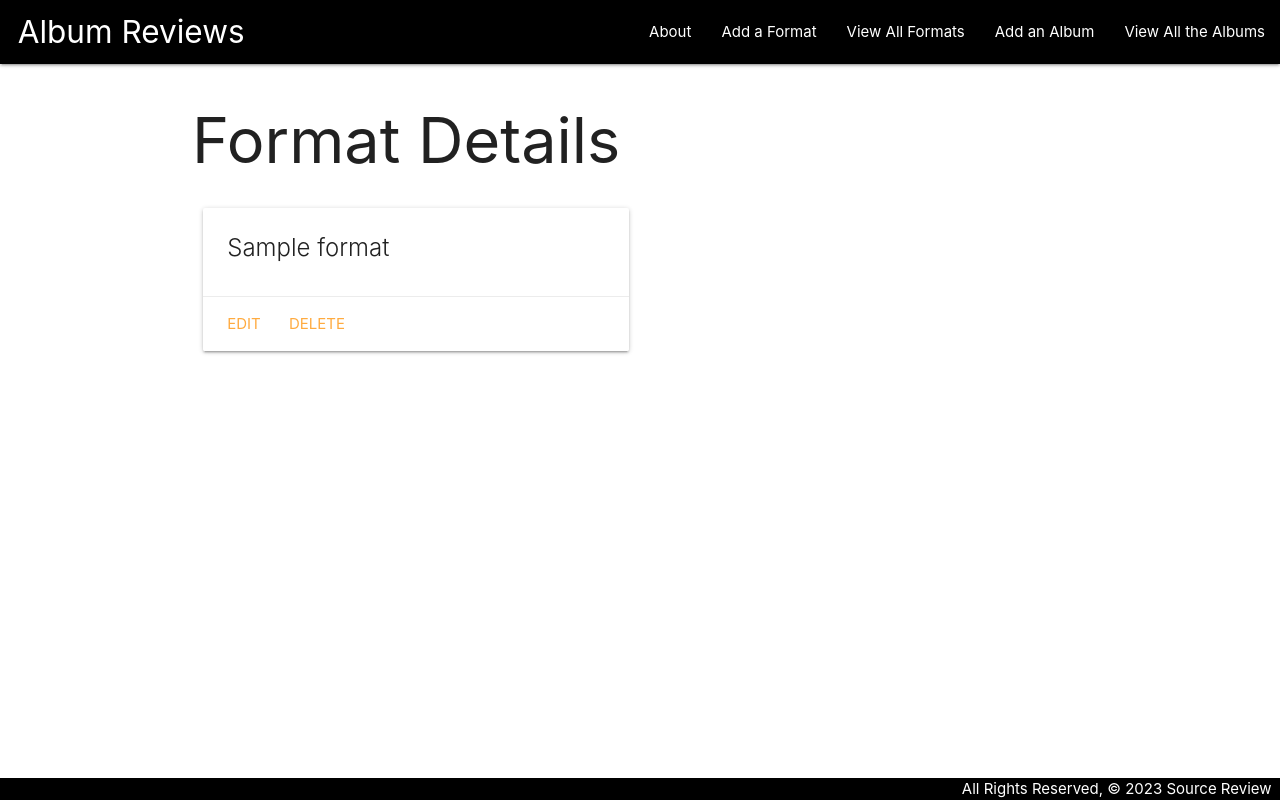
After one commit to mpomento12/source-review, a Django app: page /formats/1/ in a window 1280 px wide. The commit adds this page. Run offline with Django 4.2, Linux system fonts and the light colour scheme; tables that the repository leaves empty hold one stand-in row (values such as "Sample post").

Commit message:
Added a Many to Many relationship to Django

```diff
--- a/main_app/models.py
+++ b/main_app/models.py
@@ -1,5 +1,6 @@
 from django.db import models
 from django.urls import reverse
+from datetime import date
 
 
 REVIEWS = (
@@ -8,8 +9,15 @@ REVIEWS = (
     ('B', 'Bad')
 )
 
+class Format(models.Model):
+    name = models.CharField(max_length=50)
 
-# Create your models here.
+    def __str__(self):
+        return self.name
+
+    def get_absolute_url(self):
+        return reverse('formats_detail', kwargs={'pk': self.id})
+
 
 class Album(models.Model):
     name = models.CharField(max_length=100)
@@ -17,6 +25,7 @@ class Album(models.Model):
     company = models.CharField(max_length=100)
     article = models.TextField(max_length=10000, default="")
     year = models.IntegerField()
+    formats = models.ManyToManyField(Format)
 
     def __str__(self):
         return self.name
--- a/main_app/templates/base.html
+++ b/main_app/templates/base.html
@@ -31,6 +31,8 @@
           </ul>
           <ul class="right">
             <li><a href="{% url 'about' %}">About</a></li>
+            <li><a href="{% url 'formats_create' %}">Add a Format</a></li>
+             <li><a href="{% url 'formats_index' %}">View All Formats</a></li>
             <li><a href="{% url 'albums_create' %}">Add an Album</a></li>
             <li><a href="{% url 'index' %}">View All the Albums</a></li>
           </ul>
--- /dev/null
+++ b/main_app/templates/main_app/format_detail.html
@@ -0,0 +1,18 @@
+{% extends 'base.html' %} {% block content %}
+
+<h1>Format Details</h1>
+
+<div class="row">
+  <div class="col s6 col-offset-3">
+    <div class="card">
+      <div class="card-content">
+        <span class="card-title">{{ format.name }}</span>
+      </div>
+      <div class="card-action">
+        <a href="{% url 'formats_update' format.id %}">Edit</a>
+        <a href="{% url 'formats_delete' format.id %}">Delete</a>
+      </div>
+    </div>
+  </div>
+</div>
+{% endblock %}
--- a/main_app/urls.py
+++ b/main_app/urls.py
@@ -9,5 +9,11 @@ urlpatterns = [
     path('albums/create/', views.AlbumCreate.as_view(), name='albums_create'),
     path('albums/<int:pk>/update/', views.AlbumUpdate.as_view(), name='albums_update'),
     path('albums/<int:pk>/delete/', views.AlbumDelete.as_view(), name='albums_delete'),
-    path('albums/<int:album_id>/add_review/', views.add_review, name='add_review')
+    path('albums/<int:album_id>/add_review/', views.add_review, name='add_review'),
+    path('formats/', views.FormatList.as_view(), name='formats_index'),
+    path('formats/<int:pk>/', views.FormatDetail.as_view(), name='formats_detail'),
+    path('formats/create/', views.FormatCreate.as_view(), name='formats_create'),
+    path('formats/<int:pk>/update/', views.FormatUpdate.as_view(), name='formats_update'),
+    path('formats/<int:pk>/delete/', views.FormatDelete.as_view(), name='formats_delete'),
+    path('albums/<int:album_id>/assoc_format/<int:format_id>/', views.assoc_format, name='assoc_format')
 ]
--- a/main_app/views.py
+++ b/main_app/views.py
@@ -1,6 +1,7 @@
 from django.shortcuts import render, redirect
 from django.views.generic.edit import CreateView, UpdateView, DeleteView
-from .models import Album
+from django.views.generic import ListView, DetailView
+from .models import Album, Format
 from .forms import ReviewForm
 
 
@@ -18,21 +19,29 @@ def albums_index(request):
 
 def albums_detail(request, album_id):
     album = Album.objects.get(id=album_id)
+    id_list = album.formats.all().values_list('id')
+    formats_album_doesnt_have = Format.objects.exclude(id__in=id_list)
     review_form = ReviewForm()
-    return render(request, 'albums/detail.html', {'album':album, 'review_form' : review_form})
+    return render(request, 'albums/detail.html', {
+       'album':album,
+       'review_form' : review_form,
+       'formats': formats_album_doesnt_have})
 
 def add_review(request, album_id):
     form = ReviewForm(request.POST)
-    print(form)
     if form.is_valid():
         new_review = form.save(commit=False)
         new_review.album_id = album_id
         new_review.save()
     return redirect('detail', album_id=album_id)
 
+def assoc_format(request, album_id, format_id):
+   Album.objects.get(id=album_id).formats.add(format_id)
+   return redirect('detail', album_id=album_id)
+
 class AlbumCreate(CreateView):
     model =  Album
-    fields = '__all__'
+    fields = ['name','artist','company', 'article', 'year']
     # success_url = '/albums/'
 
 class AlbumUpdate(UpdateView):
@@ -42,3 +51,21 @@ class AlbumUpdate(UpdateView):
 class AlbumDelete(DeleteView):
     model = Album
     success_url = '/albums/'
+
+class FormatList(ListView):
+  model = Format
+
+class FormatDetail(DetailView):
+  model = Format
+
+class FormatCreate(CreateView):
+  model = Format
+  fields = '__all__'
+
+class FormatUpdate(UpdateView):
+  model = Format
+  fields = ['name']
+
+class FormatDelete(DeleteView):
+  model = Format
+  success_url = '/formats/'
```
Also changed, not shown: main_app/templates/albums/detail.html (+39 -0 lines), main_app/templates/main_app/format_confirm_delete.html (added, +14 -0 lines), main_app/templates/main_app/format_form.html (added, +16 -0 lines), main_app/templates/main_app/format_list.html (added, +13 -0 lines), main_app/migrations/0011_format_alter_review_options.py (added), main_app/migrations/0012_album_formats.py (added).
